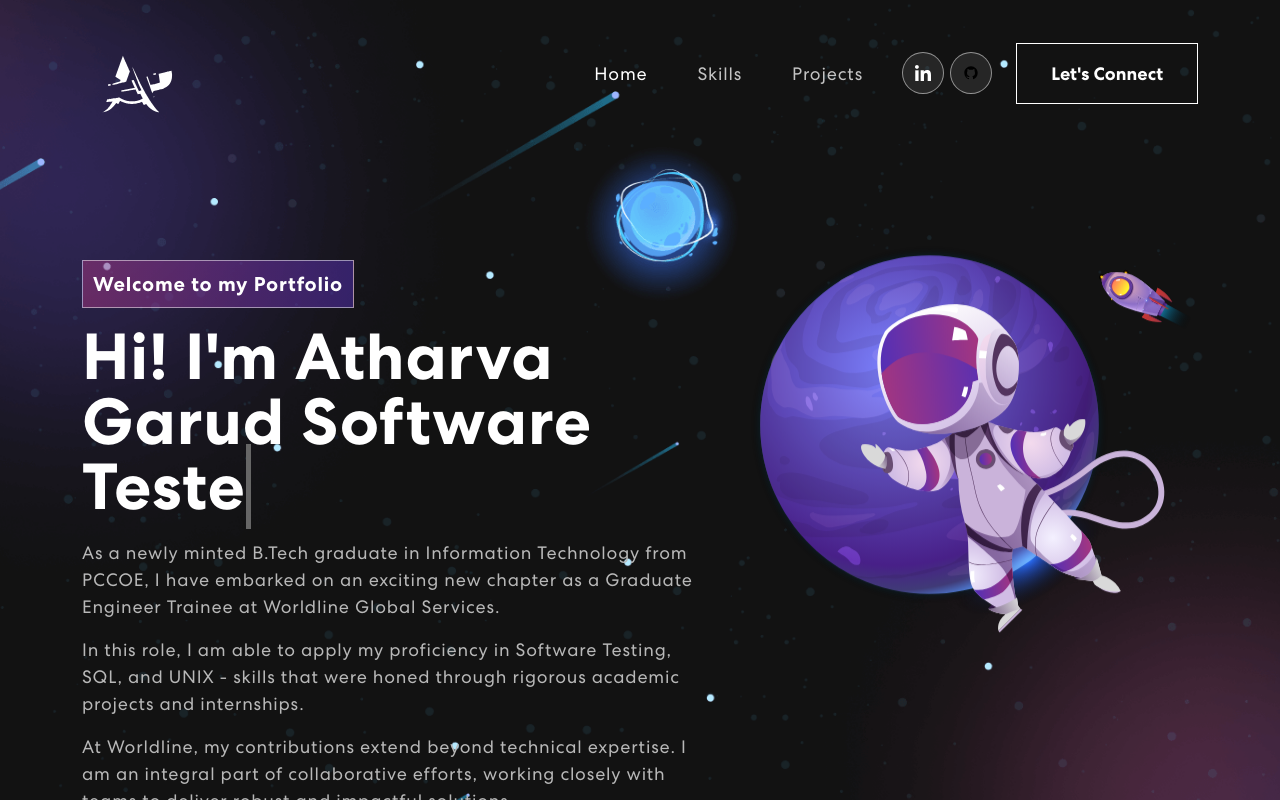
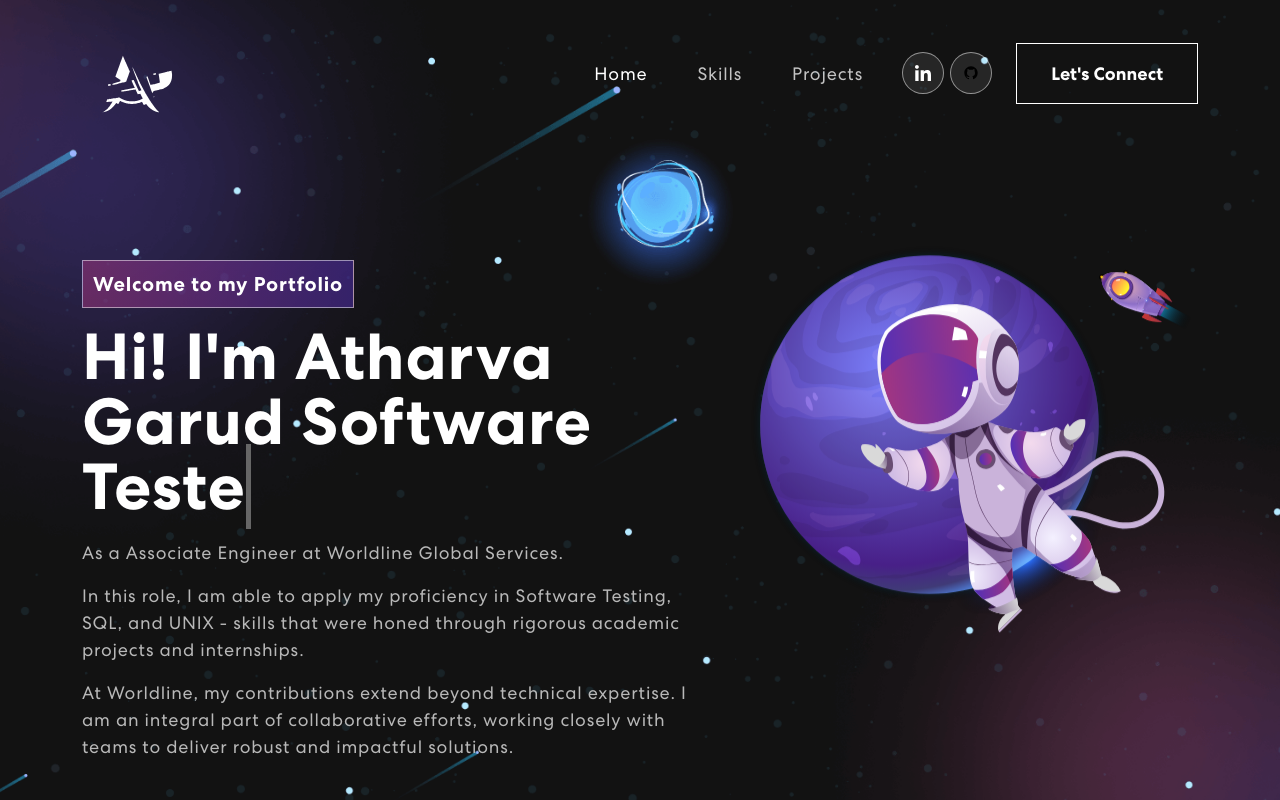
Before and after one commit to Atharvagarud137/My-site, a React (Create React App) app: page / in a window 1280 px wide. Shown: the top 800 px of the page. Built offline with nearby package versions, Linux system fonts and the light colour scheme.

Commit message:
Update Banner.js

```diff
--- a/src/components/Banner.js
+++ b/src/components/Banner.js
@@ -56,7 +56,7 @@ export const Banner = () => {
               <div className={isVisible ? "animate__animated animate__fadeIn" : ""}>
                 <span className="tagline">Welcome to my Portfolio</span>
                 <h1>{`Hi! I'm Atharva Garud`} <span className="txt-rotate" dataPeriod="1000" data-rotate='[ "Software Tester", "Programmer", "ML Enthusiast" ]'><span className="wrap">{text}</span></span></h1>
-                  <p>As a newly minted B.Tech graduate in Information Technology from PCCOE, I have embarked on an exciting new chapter as a Graduate Engineer Trainee at Worldline Global Services.</p>
+                  <p>As a Associate Engineer at Worldline Global Services.</p>
                   <p>In this role, I am able to apply my proficiency in Software Testing, SQL, and UNIX - skills that were honed through rigorous academic projects and internships.</p>
                   <p>At Worldline, my contributions extend beyond technical expertise. I am an integral part of collaborative efforts, working closely with teams to deliver robust and impactful solutions.</p>
                   <button onClick={() => window.open('https://drive.google.com/file/d/17f2X5ZN8djbNKEa8Y3Np3VGIPrt_qfTr/view?usp=sharing', '_blank')}>Download Resume</button>
```
